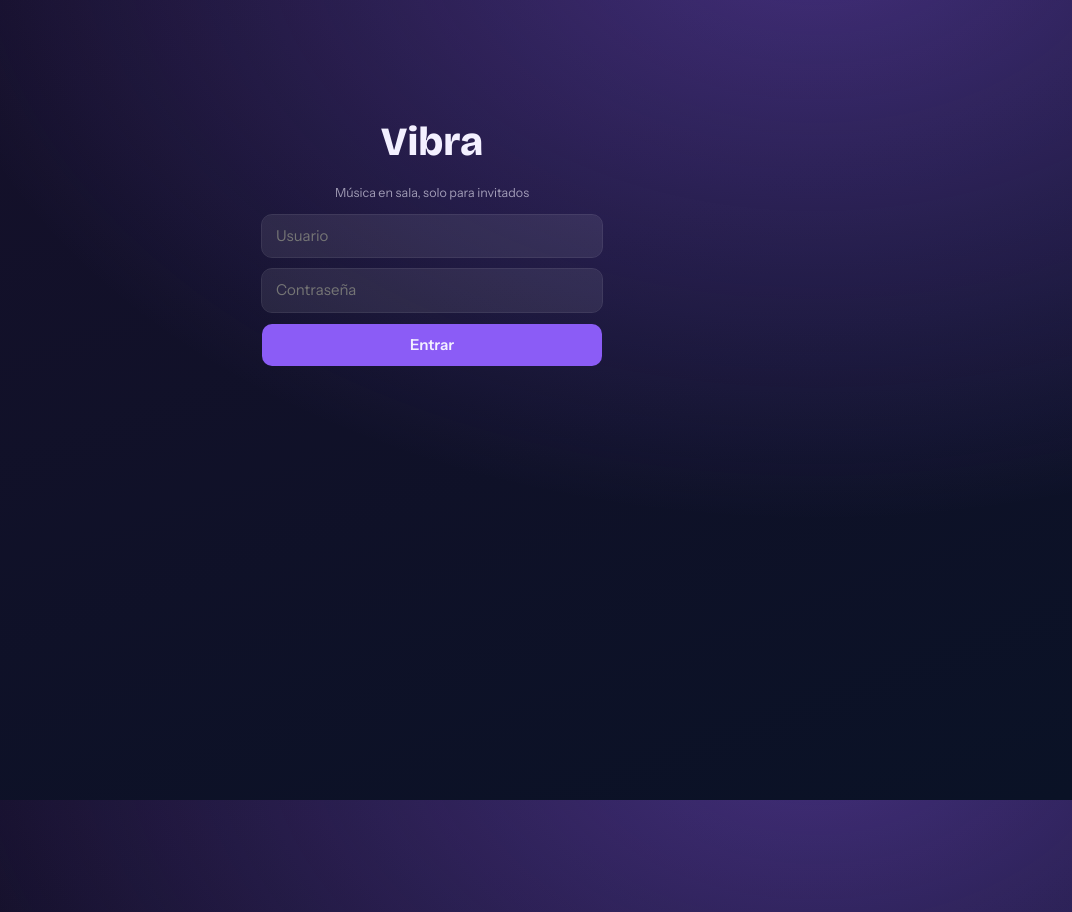
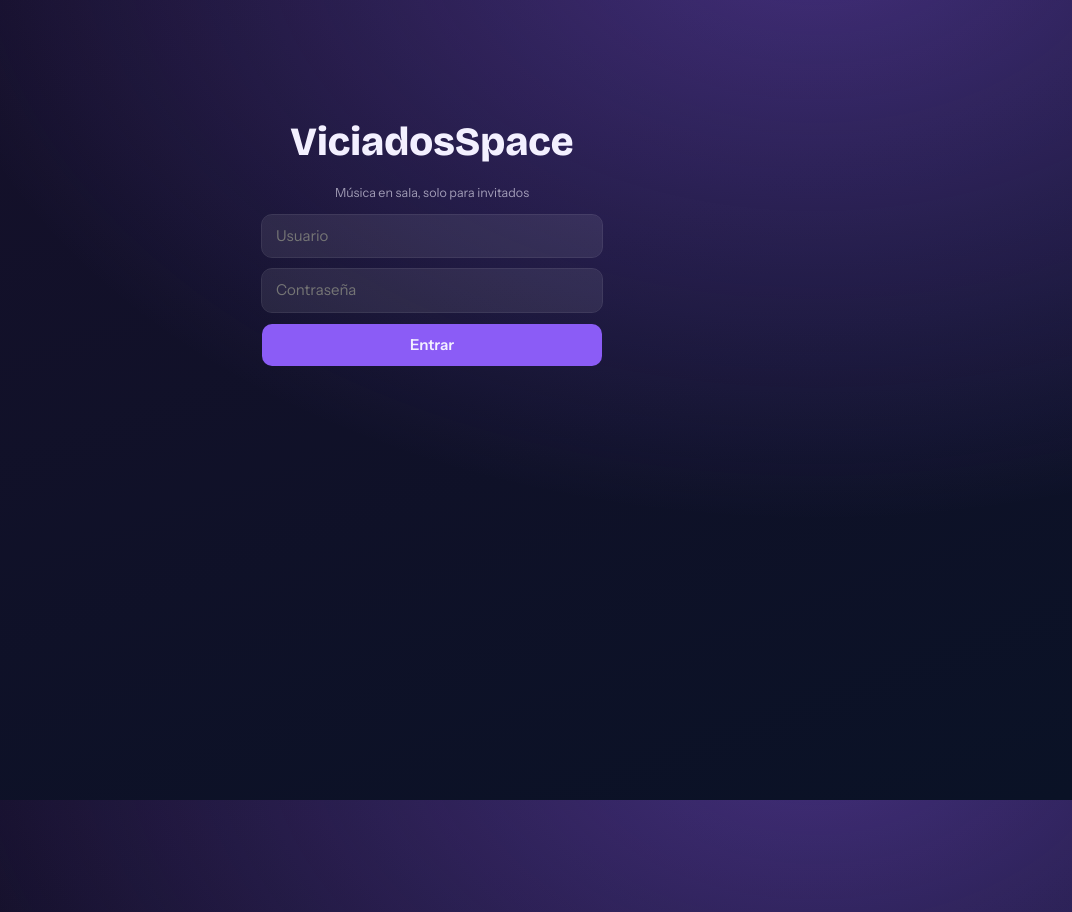
Before and after one commit to alerta-dev/VicioSpace, a plain HTML site: page public/index.html in a window 1280 px wide. Shown: the whole page, without its empty margins (208-1280 px from the left). Drawn offline with nearby package versions, Linux system fonts and the light colour scheme.

Commit message:
Update index.html

```diff
--- a/public/index.html
+++ b/public/index.html
@@ -50,7 +50,7 @@ async function api(p,o={}){
   const j=await r.json().catch(()=>({}));
   if(r.status===401&&p!=='login'){delete localStorage.t;route();throw'Sesión vencida'}
   if(!r.ok)throw j.error||'Error';return j}
-const bar=()=>`<header><a href="#/" class="logo">🎧 Vibra</a><span id="rn"></span><span class="sp"></span><label title="Cambiar mi foto de perfil" style="cursor:pointer">${ua(me(),localStorage.av,1)}<input type="file" id="mf" accept="image/*" hidden></label><small>${esc(me()||'')}</small><button class="ghost" id="lo">Salir</button></header>`;
+const bar=()=>`<header><a href="#/" class="logo">🎧 ViciadosSpace</a><span id="rn"></span><span class="sp"></span><label title="Cambiar mi foto de perfil" style="cursor:pointer">${ua(me(),localStorage.av,1)}<input type="file" id="mf" accept="image/*" hidden></label><small>${esc(me()||'')}</small><button class="ghost" id="lo">Salir</button></header>`;
 const ua=(n,v,f)=>`<span class="ua">${esc((n||'?')[0].toUpperCase())}${f||v?`<img src="/api/img/u/${encodeURIComponent(n)}?v=${v||0}" alt="" onerror="this.remove()">`:''}</span>`;
 function shrink(file,w,h,q){return new Promise((ok,no)=>{const im=new Image();im.onload=()=>{const c=document.createElement('canvas');c.width=w;c.height=h;const x=c.getContext('2d'),k=Math.max(w/im.width,h/im.height),dw=im.width*k,dh=im.height*k;x.drawImage(im,(w-dw)/2,(h-dh)/2,dw,dh);ok(c.toDataURL('image/jpeg',q).split(',')[1])};im.onerror=()=>no('No pude leer esa imagen');im.src=URL.createObjectURL(file)})}
 document.addEventListener('change',async e=>{if(e.target.id!=='mf')return;const f=e.target.files[0];if(!f)return;try{const r=await api('me/img',{method:'POST',body:{data:await shrink(f,160,160,.85)}});localStorage.av=r.v;route()}catch(x){alert(x)}});
@@ -61,7 +61,7 @@ function route(){T.forEach(clearInterval);T=[];setTheme();const h=location.hash;
 addEventListener('hashchange',route);route();
 
 function login(){
-  app.innerHTML=`<div class="box"><h1>Vibra</h1><small>Música en sala, solo para invitados</small><input id="lu" placeholder="Usuario" autocomplete="username"><input id="lp" type="password" placeholder="Contraseña" autocomplete="current-password"><button id="go">Entrar</button><div class="err" id="le"></div></div>`;
+  app.innerHTML=`<div class="box"><h1>ViciadosSpace</h1><small>Música en sala, solo para invitados</small><input id="lu" placeholder="Usuario" autocomplete="username"><input id="lp" type="password" placeholder="Contraseña" autocomplete="current-password"><button id="go">Entrar</button><div class="err" id="le"></div></div>`;
   const send=async()=>{try{const r=await api('login',{method:'POST',body:{u:lu.value.trim(),p:lp.value}});localStorage.t=r.t;localStorage.u=r.u;route()}catch(x){le.textContent=x}};
   go.onclick=send;lp.onkeydown=e=>{if(e.key==='Enter')send()}}
 
```
